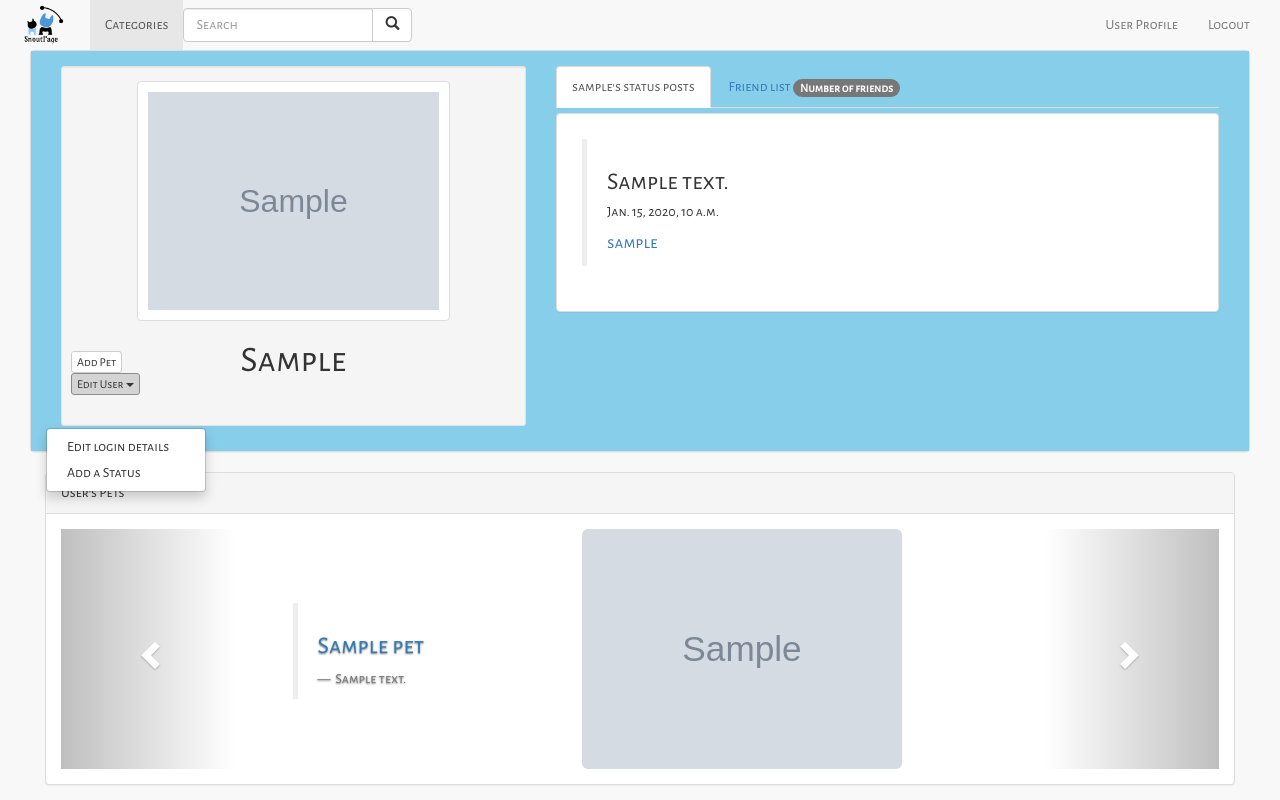
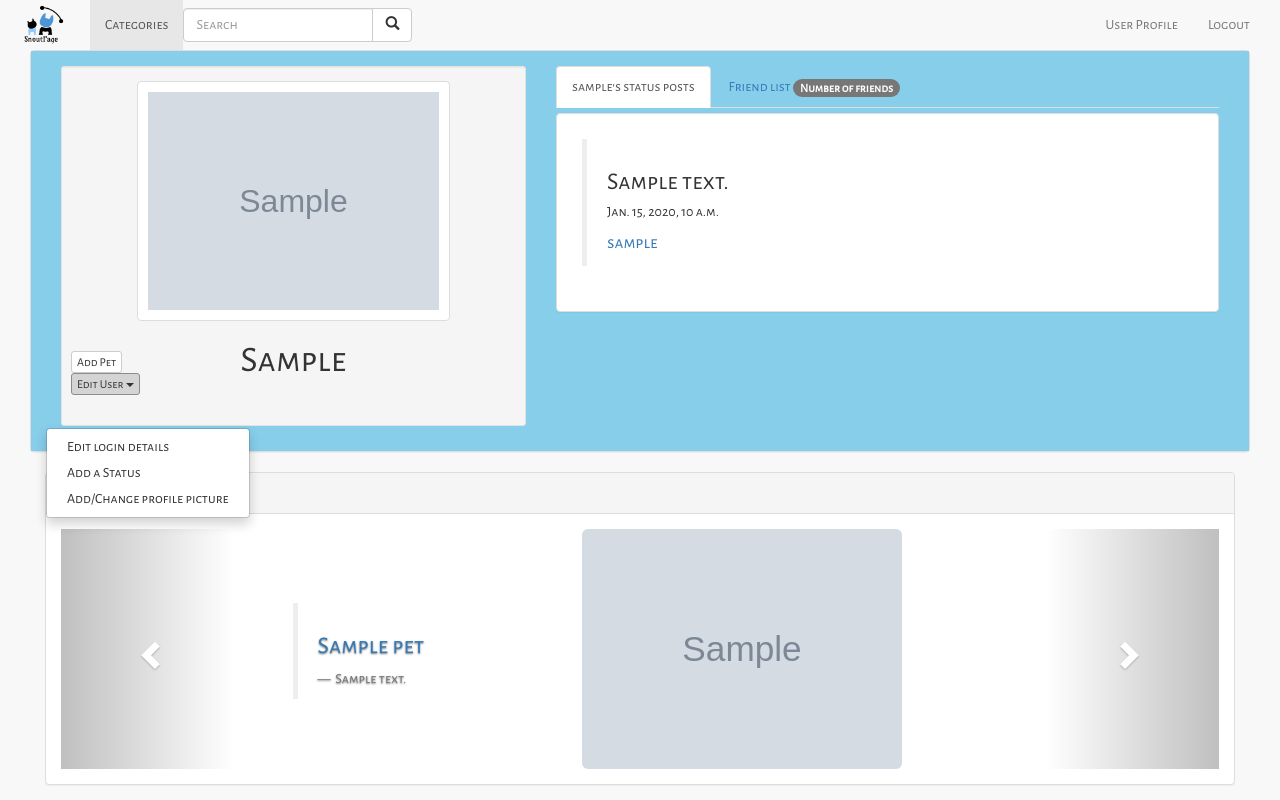
Before and after one commit to BozhanaKoleva/SnoutPage, a Django app: a page that uses SnoutPage_project/templates/SnoutPage/user_page.html in a window 1280 px wide, after a click on "Edit User". Run offline with Django 3.2, Linux system fonts and the light colour scheme; a user stored in the database is signed in; tables that the repository leaves empty hold one stand-in row (values such as "Sample post"); grey boxes marked "Sample" are stand-in pictures; some libraries are stand-ins or nearby versions.

Commit message:
Update user_page.html

```diff
--- a/SnoutPage_project/templates/SnoutPage/user_page.html
+++ b/SnoutPage_project/templates/SnoutPage/user_page.html
@@ -49,11 +49,11 @@
 										<span class="caret"></span></button>
 											<ul class="dropdown-menu">
 												<li><a href="{% url 'edit_user' %}">Edit login details</a></li>
-													<li><a href = "{% url 'add_info' %}"> Add a Status</a></li>
-                          {% if imagedata.image %}
-                          {% else %}
-													<li><a href="{% url 'add_image' %}">Add/Change profile picture</a></li>
-                          {% endif %}
+										<li><a href = ""> Add a Status</a></li>
+				  						{% if imagedata.image and user.first_name  %}
+                                                    					<li><a href="{% url 'add_image' %}">Add/Change profile picture</a></li>
+                          							{% else %}
+										{% endif %}
 
 											</ul>
 
```
